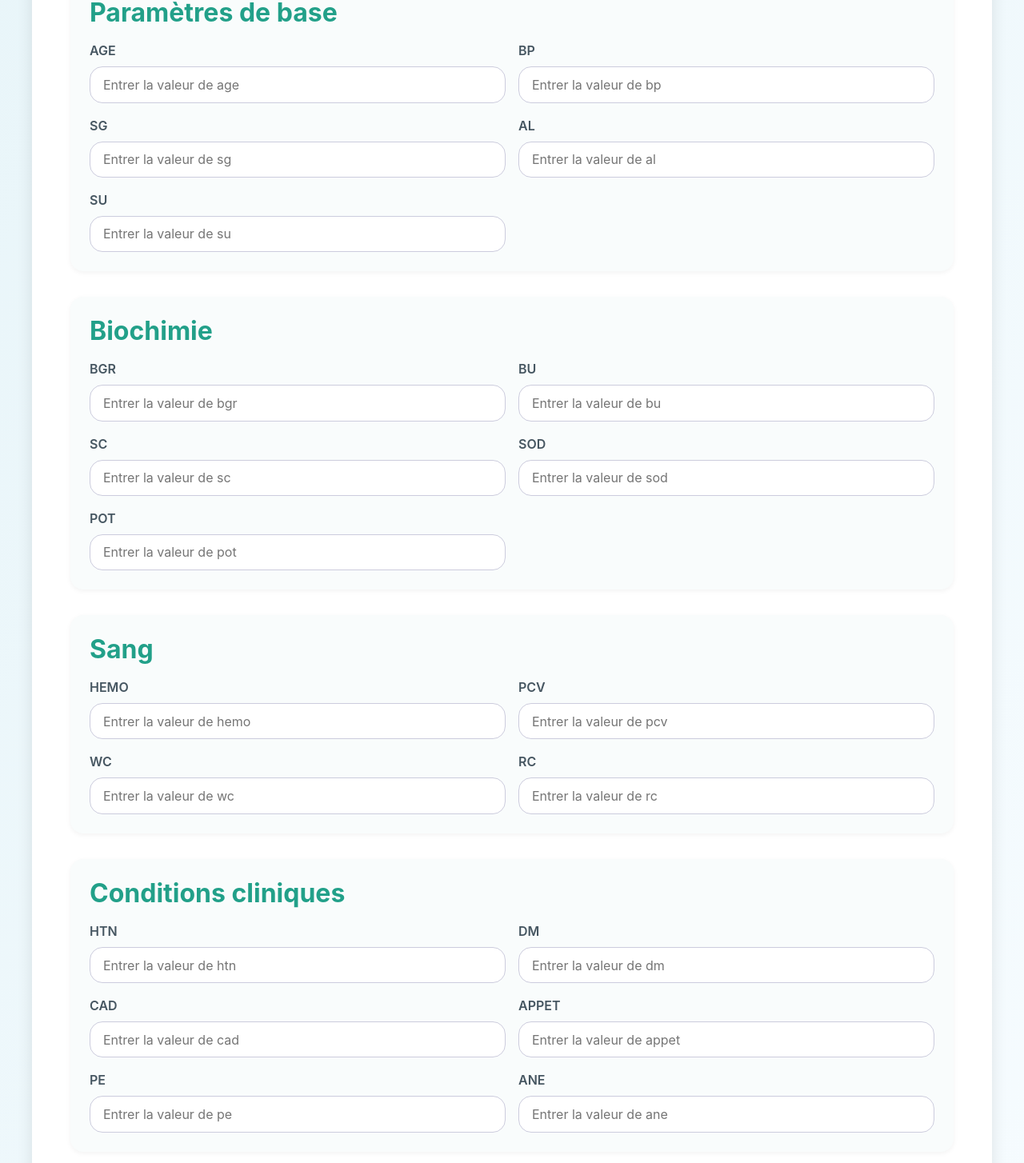
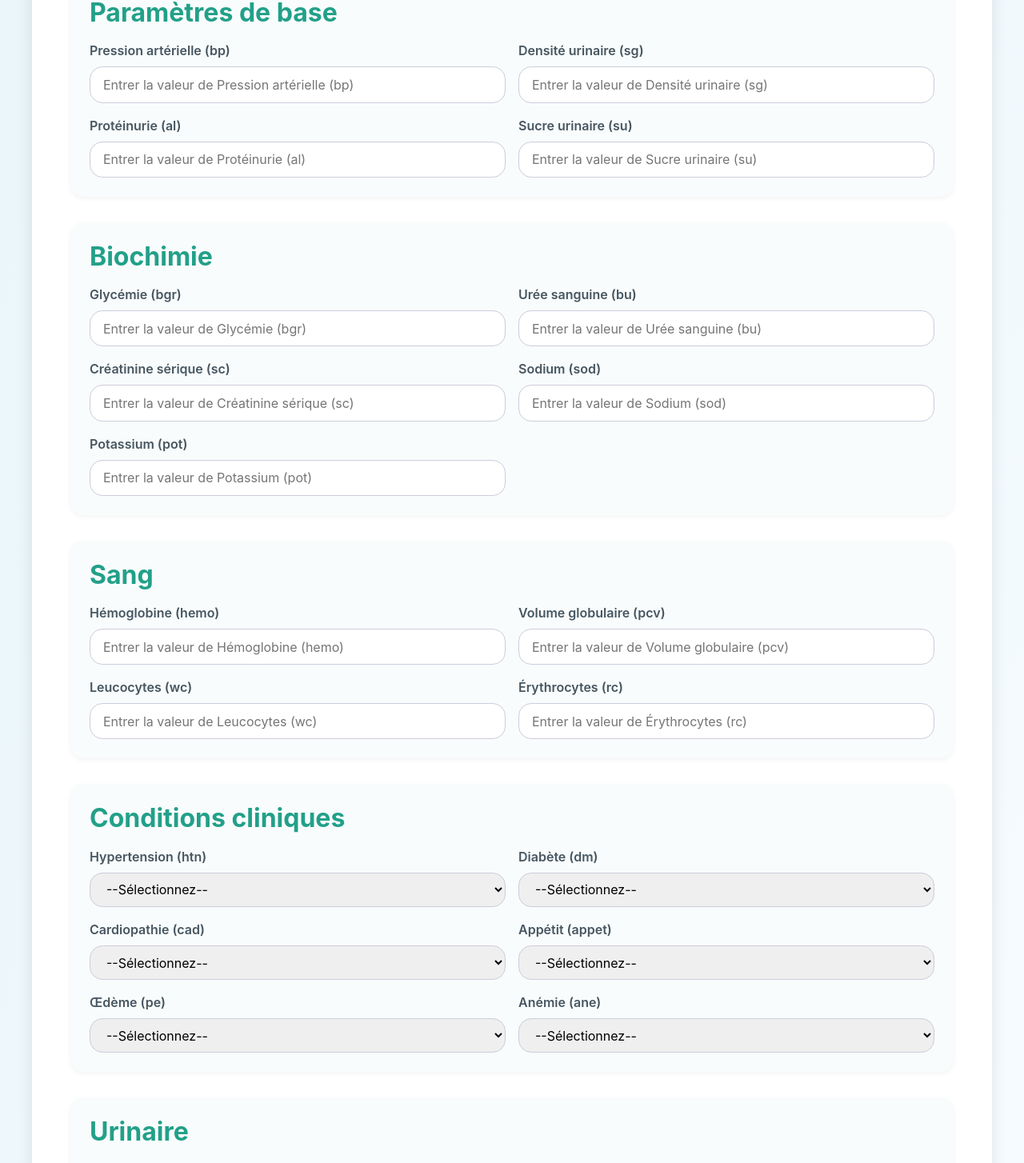
Before and after one commit to zinebu/nephro_platform, a React (Create React App) app in the folder frontend/: page /predict in a window 1280 px wide. Shown: the part 254-1708 px from the top of the page at 80% size. Built offline with nearby package versions, Linux system fonts and the light colour scheme; a small style sheet from the web is missing.

Commit message:
analyse&BD

```diff
--- a/frontend/src/components/Formulaire.js
+++ b/frontend/src/components/Formulaire.js
@@ -3,8 +3,49 @@ import axios from "axios";
 import { FaFlask, FaDiagnoses } from "react-icons/fa";
 import { Link } from "react-router-dom";
 
+// Analyses catégorielles et leurs options possibles
+const ANALYSE_OPTIONS = {
+  rbc: ["normal", "abnormal"],
+  pc: ["normal", "abnormal"],
+  pcc: ["present", "notpresent"],
+  ba: ["present", "notpresent"],
+  htn: ["yes", "no"],
+  dm: ["yes", "no"],
+  cad: ["yes", "no"],
+  appet: ["good", "poor"],
+  pe: ["yes", "no"],
+  ane: ["yes", "no"],
+};
+
+// Labels lisibles
+const ANALYSE_LABELS = {
+  bp: "Pression artérielle (bp)",
+  sg: "Densité urinaire (sg)",
+  al: "Protéinurie (al)",
+  su: "Sucre urinaire (su)",
+  bgr: "Glycémie (bgr)",
+  bu: "Urée sanguine (bu)",
+  sc: "Créatinine sérique (sc)",
+  sod: "Sodium (sod)",
+  pot: "Potassium (pot)",
+  hemo: "Hémoglobine (hemo)",
+  pcv: "Volume globulaire (pcv)",
+  wc: "Leucocytes (wc)",
+  rc: "Érythrocytes (rc)",
+  htn: "Hypertension (htn)",
+  dm: "Diabète (dm)",
+  cad: "Cardiopathie (cad)",
+  appet: "Appétit (appet)",
+  pe: "Œdème (pe)",
+  ane: "Anémie (ane)",
+  rbc: "Globules rouges urinaires (rbc)",
+  pc: "Cylindres urinaires (pc)",
+  pcc: "Cellules épithéliales (pcc)",
+  ba: "Bactéries urinaires (ba)"
+};
+
 const groupedAnalyses = [
-  { title: "Paramètres de base", analyses: ["age", "bp", "sg", "al", "su"] },
+  { title: "Paramètres de base", analyses: ["bp", "sg", "al", "su"] },
   { title: "Biochimie", analyses: ["bgr", "bu", "sc", "sod", "pot"] },
   { title: "Sang", analyses: ["hemo", "pcv", "wc", "rc"] },
   { title: "Conditions cliniques", analyses: ["htn", "dm", "cad", "appet", "pe", "ane"] },
@@ -15,6 +56,10 @@ const FormulaireAnalyses = () => {
   const [formData, setFormData] = useState({});
   const [resultats, setResultats] = useState(null);
   const [tgf, setTgf] = useState(null);
+  const [error, setError] = useState("");
+
+  // Récupère l'email du patient (déjà connecté) depuis localStorage
+  const email = localStorage.getItem("email");
 
   const handleChange = (e) => {
     setFormData({
@@ -25,28 +70,27 @@ const FormulaireAnalyses = () => {
 
   const handleSubmit = async (e) => {
     e.preventDefault();
-
+    setError("");
+    if (!email) {
+      setError("Veuillez d'abord vous connecter.");
+      return;
+    }
     try {
       const response = await axios.post("http://127.0.0.1:8000/predict", {
-        data: formData,
+        email,
+        analyses: formData, // C'est la clé attendue par le backend
       });
       setTgf(response.data.tgf || null);
       setResultats(response.data.diagnostics || []);
     } catch (error) {
-      console.error("Erreur lors de la requête :", error);
-      setResultats([
-        {
-          diagnostic: "Erreur",
-          message: "Échec de la prédiction",
-          recommandation: "Vérifiez les données saisies.",
-        },
-      ]);
+      setResultats(null);
+      setTgf(null);
+      setError("Échec de la prédiction, vérifiez les données.");
     }
   };
 
   return (
     <div style={{ minHeight: "100vh", background: "linear-gradient(to bottom right, #e8f5f9, #f7fcff)", paddingTop: "6rem", padding: "3rem 1rem" }}>
-
       {/* Navbar */}
       <nav style={{
         backgroundImage: "linear-gradient(90deg, #2BBBAD 45%, #43e97b 100%)",
@@ -105,10 +149,33 @@ const FormulaireAnalyses = () => {
               <div style={{ display: "grid", gridTemplateColumns: "1fr 1fr", gap: "1rem" }}>
                 {group.analyses.map((analyse) => (
                   <div key={analyse} style={{ display: "flex", flexDirection: "column" }}>
-                    <label style={{ fontWeight: 600, color: "#465661", marginBottom: "0.5rem" }}>{analyse.toUpperCase()}</label>
+                    <label style={{ fontWeight: 600, color: "#465661", marginBottom: "0.5rem" }}>
+                      {ANALYSE_LABELS[analyse] || analyse}
+                    </label>
+                    {ANALYSE_OPTIONS[analyse] ? (
+                      <select
+                        name={analyse}
+                        value={formData[analyse] || ""}
+                        onChange={handleChange}
+                        style={{
+                          border: "1px solid #ccd",
+                          borderRadius: "1rem",
+                          padding: "0.6rem 1rem",
+                          fontSize: "1rem"
+                        }}
+                      >
+                        <option value="">--Sélectionnez--</option>
+                        {ANALYSE_OPTIONS[analyse].map(opt => (
+                          <option key={opt} value={opt}>
+                            {opt.charAt(0).toUpperCase() + opt.slice(1)}
+                          </option>
+                        ))}
+                      </select>
+                    ) : (
                       <input
                         type="text"
                         name={analyse}
+                        value={formData[analyse] || ""}
                         onChange={handleChange}
                         style={{
                           border: "1px solid #ccd",
@@ -118,8 +185,9 @@ const FormulaireAnalyses = () => {
                           transition: "0.3s",
                           fontSize: "1rem"
                         }}
-                      placeholder={`Entrer la valeur de ${analyse}`}
+                        placeholder={`Entrer la valeur de ${ANALYSE_LABELS[analyse] || analyse}`}
                       />
+                    )}
                   </div>
                 ))}
               </div>
@@ -169,6 +237,12 @@ const FormulaireAnalyses = () => {
             ))}
           </div>
         )}
+
+        {error && (
+          <div style={{ marginTop: "1.5rem", color: "red", textAlign: "center", fontWeight: "bold" }}>
+            {error}
+          </div>
+        )}
       </div>
     </div>
   );
--- a/frontend/src/components/Login.js
+++ b/frontend/src/components/Login.js
@@ -12,20 +12,20 @@ export default function ConnexionPatient() {
     setForm({ ...form, [e.target.name]: e.target.value });
   };
 
-// EXEMPLE dans Login.js, après un login réussi :
   const handleSubmit = async (e) => {
     e.preventDefault();
     try {
       const res = await axios.post("http://localhost:8000/login", {
-        email:form.email,
-        password:form.password
+        email: form.email,
+        password: form.password
       });
       if (res.data.success) {
-      // On stocke le nom et prénom pour réutiliser
-      localStorage.setItem("nom", res.data.nom);
-      localStorage.setItem("prenom", res.data.prenom);
-      // On redirige vers le menu
-      navigate("/menu");
+        // On stocke l'email (important pour la prédiction)
+        localStorage.setItem("email", form.email);  // <-- C'est ça qu'il faut absolument !
+        // Optionnel: nom et prénom pour le menu d'accueil
+        localStorage.setItem("nom", res.data.nom || "");
+        localStorage.setItem("prenom", res.data.prenom || "");
+        navigate("/menu"); // Ou "/predict" si tu vas direct à la prédiction
       } else {
         setError(res.data.message || "Erreur");
       }
@@ -33,7 +33,6 @@ const handleSubmit = async (e) => {
       setError("Erreur de connexion");
     }
   };
-
 
   return (
     <div style={{
```
Also changed, not shown: frontend/src/components/BodySelector.js (+60 -42 lines), 2 other files (tests, documents, lock files or other folders). Lines whose indentation alone changed are shown as unchanged.
